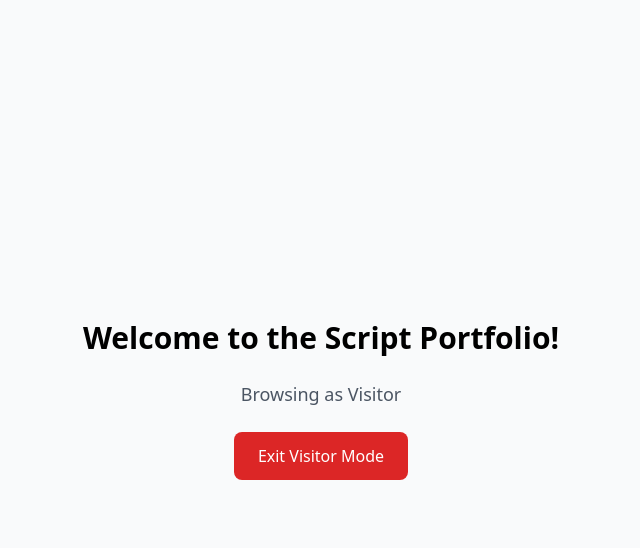
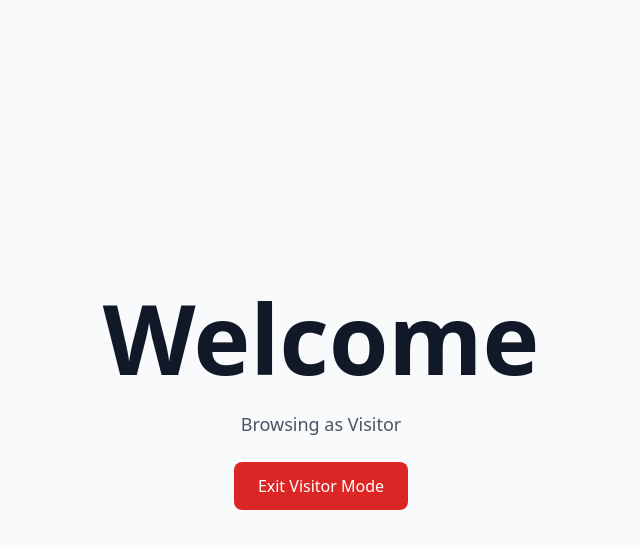
Before and after one commit to CillianOMurchu/portfolio, a React (Vite) app: page / in a window 1280 px wide. Both pictures are taken after a click on the button "Continue as Visitor". Shown: the top 548 px of the page, without its empty margins (319-959 px from the left). Built offline with nearby package versions, Linux system fonts and the light colour scheme.

Commit message:
strip to min

```diff
--- a/src/App.tsx
+++ b/src/App.tsx
@@ -133,6 +133,7 @@ import { useState, useEffect } from "react";
 import { createClient, type Session } from "@supabase/supabase-js";
 import { Auth } from "@supabase/auth-ui-react";
 import { ThemeSupa } from "@supabase/auth-ui-shared";
+import { ShimmerEffect } from "./features/visual-effects";
 
 const supabaseUrl = import.meta.env.VITE_SUPABASE_URL;
 const supabaseKey = import.meta.env.VITE_SUPABASE_KEY;
@@ -165,14 +166,18 @@ export default function App() {
       <div className="min-h-screen bg-gray-50 flex items-center justify-center">
         <div className="max-w-md w-full bg-white rounded-lg shadow-md p-8">
           <div className="text-center mb-8">
-            <h1 className="text-2xl font-bold text-gray-900 mb-2">Welcome to Script Portfolio</h1>
-            <p className="text-gray-600">Sign in to access your script ideas</p>
+            <h1 className="text-center text-2xl font-bold text-gray-900 mb-2">
+              COM
+            </h1>
+            <p className="text-gray-600">
+              Sign in to explore interactive experiences
+            </p>
           </div>
 
           <Auth
             supabaseClient={supabase}
             appearance={{ theme: ThemeSupa }}
-            providers={['google']}
+            providers={["google"]}
             onlyThirdPartyProviders={true}
           />
 
@@ -197,7 +202,13 @@ export default function App() {
       </div>
     );
   } else {
-    return <LogoutButton supabase={supabase} isVisitor={isVisitor} setIsVisitor={setIsVisitor} />;
+    return (
+      <LogoutButton
+        supabase={supabase}
+        isVisitor={isVisitor}
+        setIsVisitor={setIsVisitor}
+      />
+    );
   }
 }
 
@@ -216,9 +227,13 @@ const LogoutButton: React.FC<{
 
   return (
     <div className="flex flex-col items-center justify-center min-h-screen bg-gray-50">
-      <h1 className="text-3xl font-bold mb-6">
-        Welcome to the Script Portfolio!
-      </h1>
+      <ShimmerEffect className="mb-6">
+        <h1
+          className="text-center text-8xl font-bold text-gray-900"
+        >
+          Welcome
+        </h1>
+      </ShimmerEffect>
       <p className="text-lg text-gray-600 mb-6">
         {isVisitor ? "Browsing as Visitor" : "Signed in with Google"}
       </p>
--- /dev/null
+++ b/src/features/visual-effects/ShimmerEffect.tsx
@@ -0,0 +1,45 @@
+import React from 'react'
+import { motion } from 'framer-motion'
+
+export interface ShimmerEffectProps {
+  className?: string
+  children?: React.ReactNode
+}
+
+export const ShimmerEffect: React.FC<ShimmerEffectProps> = ({
+  className = '',
+  children
+}) => {
+  return (
+    <div
+      data-testid="shimmer-effect"
+      className={`relative overflow-hidden ${className}`}
+    >
+      {children}
+      <motion.div
+        className="absolute inset-0 pointer-events-none"
+        style={{
+          background: `linear-gradient(110deg,
+            transparent 20%,
+            transparent 40%,
+            rgba(255, 255, 255, 0.25) 50%,
+            transparent 60%,
+            transparent 80%
+          )`,
+          transform: 'translateX(-100%)',
+        }}
+        animate={{
+          transform: ['translateX(-100%)', 'translateX(100%)']
+        }}
+        transition={{
+          duration: 1.5,
+          repeat: Infinity,
+          ease: [0.4, 0.0, 0.2, 1],
+          repeatDelay: 0.5
+        }}
+      />
+    </div>
+  )
+}
+
+export default ShimmerEffect
--- /dev/null
+++ b/src/features/visual-effects/components/ShimmerDemo.tsx
@@ -0,0 +1,88 @@
+import React from 'react'
+import { ShimmerEffect } from '../ShimmerEffect'
+
+export const ShimmerDemo: React.FC = () => {
+  return (
+    <div className="p-8 space-y-8 bg-gray-100 min-h-screen">
+      <div className="max-w-4xl mx-auto">
+        <h1 className="text-3xl font-bold mb-8 text-center">Shimmer Effect Demo</h1>
+
+        {/* Different Intensities */}
+        <div className="space-y-6">
+          <div>
+            <h2 className="text-xl mb-4">Intensity Variations</h2>
+            <div className="space-y-4">
+              <ShimmerEffect intensity="low" speed="normal">
+                <div className="bg-white p-4 rounded-lg shadow">
+                  <h3 className="text-lg font-semibold">Low Intensity</h3>
+                  <p className="text-gray-600">Subtle shimmer effect</p>
+                </div>
+              </ShimmerEffect>
+
+              <ShimmerEffect intensity="medium" speed="normal">
+                <div className="bg-white p-4 rounded-lg shadow">
+                  <h3 className="text-lg font-semibold">Medium Intensity</h3>
+                  <p className="text-gray-600">Balanced shimmer effect</p>
+                </div>
+              </ShimmerEffect>
+
+              <ShimmerEffect intensity="high" speed="normal">
+                <div className="bg-white p-4 rounded-lg shadow">
+                  <h3 className="text-lg font-semibold">High Intensity</h3>
+                  <p className="text-gray-600">Bright shimmer effect</p>
+                </div>
+              </ShimmerEffect>
+            </div>
+          </div>
+
+          {/* Different Speeds */}
+          <div>
+            <h2 className="text-xl mb-4">Speed Variations</h2>
+            <div className="space-y-4">
+              <ShimmerEffect intensity="medium" speed="slow">
+                <div className="bg-blue-600 text-white p-4 rounded-lg">
+                  <h3 className="text-lg font-semibold">Slow Speed (3s)</h3>
+                  <p>Relaxed shimmer animation</p>
+                </div>
+              </ShimmerEffect>
+
+              <ShimmerEffect intensity="medium" speed="normal">
+                <div className="bg-green-600 text-white p-4 rounded-lg">
+                  <h3 className="text-lg font-semibold">Normal Speed (2s)</h3>
+                  <p>Standard shimmer animation</p>
+                </div>
+              </ShimmerEffect>
+
+              <ShimmerEffect intensity="medium" speed="fast">
+                <div className="bg-red-600 text-white p-4 rounded-lg">
+                  <h3 className="text-lg font-semibold">Fast Speed (1s)</h3>
+                  <p>Quick shimmer animation</p>
+                </div>
+              </ShimmerEffect>
+            </div>
+          </div>
+
+          {/* Text Examples */}
+          <div>
+            <h2 className="text-xl mb-4">Text Examples</h2>
+            <div className="space-y-4">
+              <ShimmerEffect intensity="high" speed="slow" className="text-center">
+                <h1 className="text-4xl font-bold text-gray-900">
+                  Welcome to Creative Portfolio
+                </h1>
+              </ShimmerEffect>
+
+              <ShimmerEffect intensity="medium" speed="normal" className="text-center">
+                <h2 className="text-2xl font-semibold text-blue-600">
+                  Interactive Visual Experience
+                </h2>
+              </ShimmerEffect>
+            </div>
+          </div>
+        </div>
+      </div>
+    </div>
+  )
+}
+
+export default ShimmerDemo
--- /dev/null
+++ b/src/features/visual-effects/components/index.ts
@@ -0,0 +1 @@
+export { default as ShimmerDemo } from './ShimmerDemo'
--- /dev/null
+++ b/src/features/visual-effects/index.ts
@@ -0,0 +1,2 @@
+export { ShimmerEffect, type ShimmerEffectProps } from './ShimmerEffect'
+export type { ShimmerIntensity, ShimmerSpeed } from './types'
--- /dev/null
+++ b/src/features/visual-effects/types/index.ts
@@ -0,0 +1,11 @@
+export interface ShimmerEffectProps {
+  width?: string
+  height?: string
+  className?: string
+  children?: React.ReactNode
+  intensity?: 'low' | 'medium' | 'high'
+  speed?: 'slow' | 'normal' | 'fast'
+}
+
+export type ShimmerIntensity = 'low' | 'medium' | 'high'
+export type ShimmerSpeed = 'slow' | 'normal' | 'fast'
```
Also changed, not shown: src/features/visual-effects/README.md (added), 1 other file (tests, documents, lock files or other folders).
